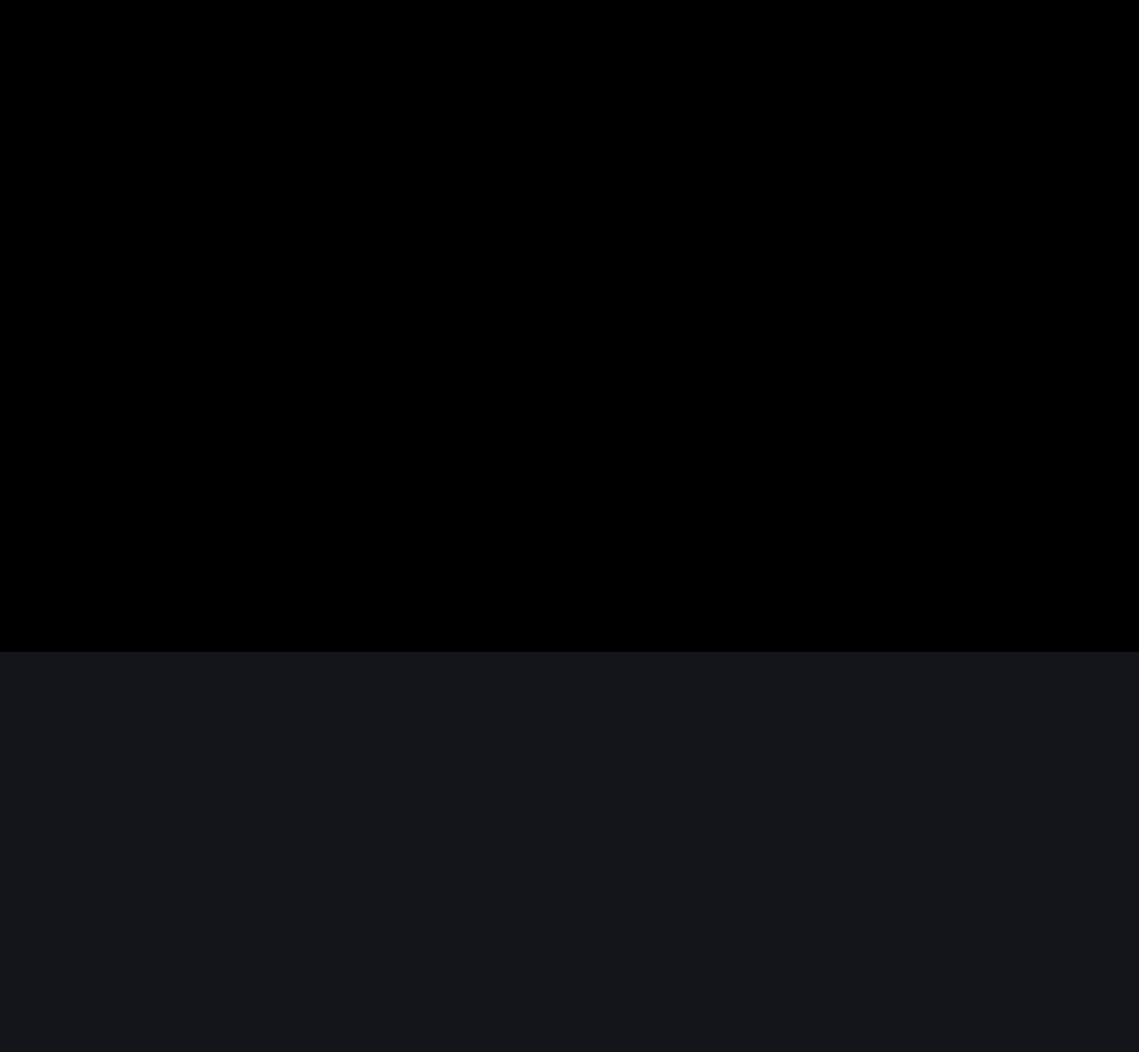
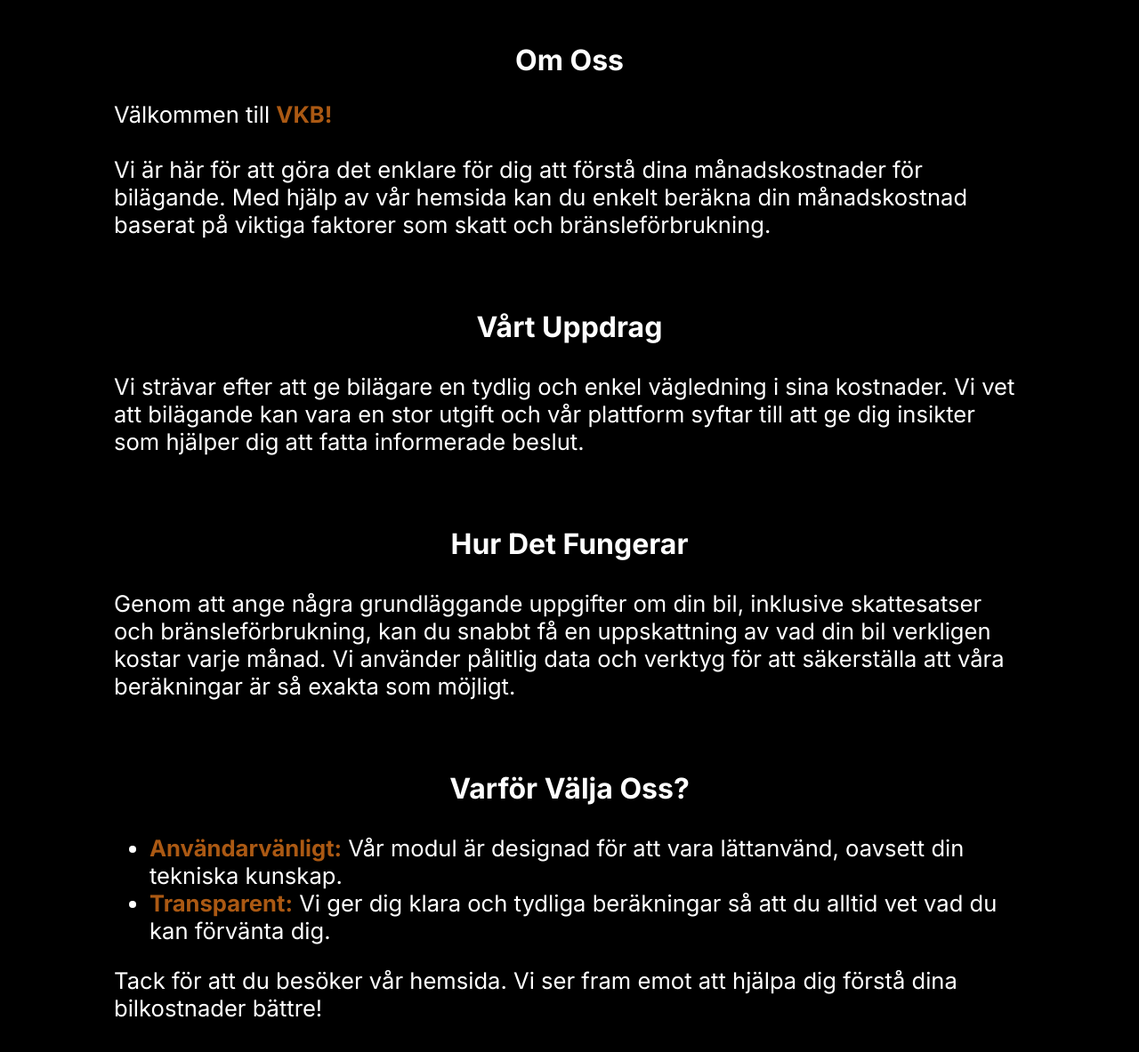
Before and after one commit to IF1shyI/VKB, an Astro site: page /about in a window 1280 px wide. Shown: the part 67-1250 px from the top of the page at 89% size. Before the commit the page ends 800 px from the top, so only its background shows below. Built offline with nearby package versions, Linux system fonts and the light colour scheme; Astro itself is replaced by a stand-in of ours.

Commit message:
alla sidor färdiga

```diff
--- /dev/null
+++ b/src/components/about_txt.astro
@@ -0,0 +1,63 @@
+<div class="text-container">
+    <h1>Om Oss</h1>
+    <p>Välkommen till <mark>VKB!</mark><br><br>
+
+    Vi är här för att göra det enklare för dig att förstå dina månadskostnader för bilägande. Med hjälp av vår hemsida kan du enkelt beräkna din månadskostnad baserat på viktiga faktorer som skatt och bränsleförbrukning.</p>
+
+    <h3>Vårt Uppdrag</h3>
+
+    <p>Vi strävar efter att ge bilägare en tydlig och enkel vägledning i sina kostnader. Vi vet att bilägande kan vara en stor utgift och vår plattform syftar till att ge dig insikter som hjälper dig att fatta informerade beslut.</p>
+
+    <h3>Hur Det Fungerar</h3>
+
+    <p>Genom att ange några grundläggande uppgifter om din bil, inklusive skattesatser och bränsleförbrukning, kan du snabbt få en uppskattning av vad din bil verkligen kostar varje månad. Vi använder pålitlig data och verktyg för att säkerställa att våra beräkningar är så exakta som möjligt.</p>
+
+    <h3>Varför Välja Oss?</h3>
+
+    <ul>
+        <li><mark>Användarvänligt:</mark> Vår modul är designad för att vara lättanvänd, oavsett din tekniska kunskap.</li>
+        <li><mark>Transparent:</mark> Vi ger dig klara och tydliga beräkningar så att du alltid vet vad du kan förvänta dig.</li>
+    </ul>
+
+    <p>Tack för att du besöker vår hemsida. Vi ser fram emot att hjälpa dig förstå dina bilkostnader bättre!</p>
+</div>
+
+
+<style>
+
+    .text-container{
+        margin-left: 10%;
+        margin-right:10% ;
+        padding-bottom: var(--margin-xxl);
+    }
+
+
+    h1{
+        text-align: center;
+        margin-top: 5%;
+    }
+
+    h3{
+        text-align: center;
+        font-size: var(--sz);
+    }
+
+    p{
+        font-size: calc(var(--sz)*0.8);
+
+        font-family: var(--font);
+        margin-bottom: calc(var(--margin-xxl)*2);
+    }
+
+
+    li{
+        font-size: calc(var(--sz)*0.8);
+    }
+
+
+    mark{
+        background-color: transparent;
+        color: var(--orange);
+        font-weight: 700;
+    }
+</style>
--- a/src/components/resultat.astro
+++ b/src/components/resultat.astro
@@ -2,7 +2,7 @@
     <h1>Total: <br><mark><div class="car-info" id="tot-pris"></div></mark></h1>
     <div class="data-container">
     <div class="data-ram">
-        <h3>Årsskatt</h3>
+        <h3>Skatt per månad</h3>
         <div class="info" id="skatt"></div>
     </div>
     <div class="data-ram">
--- a/src/layouts/Layout.astro
+++ b/src/layouts/Layout.astro
@@ -56,7 +56,7 @@
 }
 	html {
 		font-family: var(--font);
-		background: #13151a;
+		background: var(--svart);
 	}
 	code {
 		font-family:
--- a/src/pages/about.astro
+++ b/src/pages/about.astro
@@ -1,8 +1,10 @@
 ---
 import Layout from "../layouts/Layout.astro";
 import Header from "../components/header.astro"
+import About_txt from "../components/about_txt.astro";
 ---
 
 <Layout title="Om oss">
   <Header />
+  <About_txt />
 </Layout>
```
Also changed, not shown: public/js/sok.js (+7 -1 lines).
